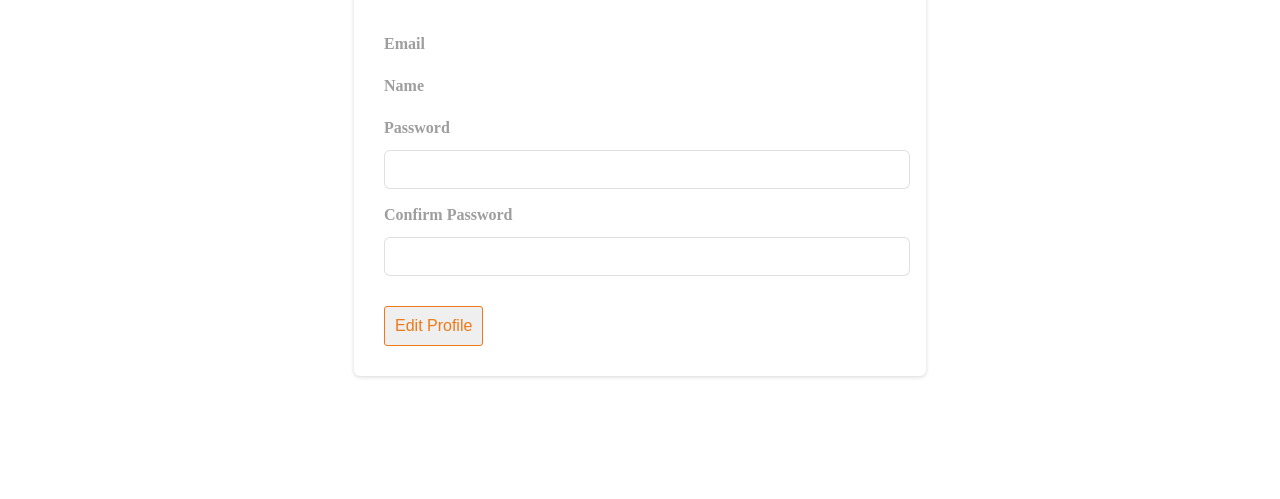
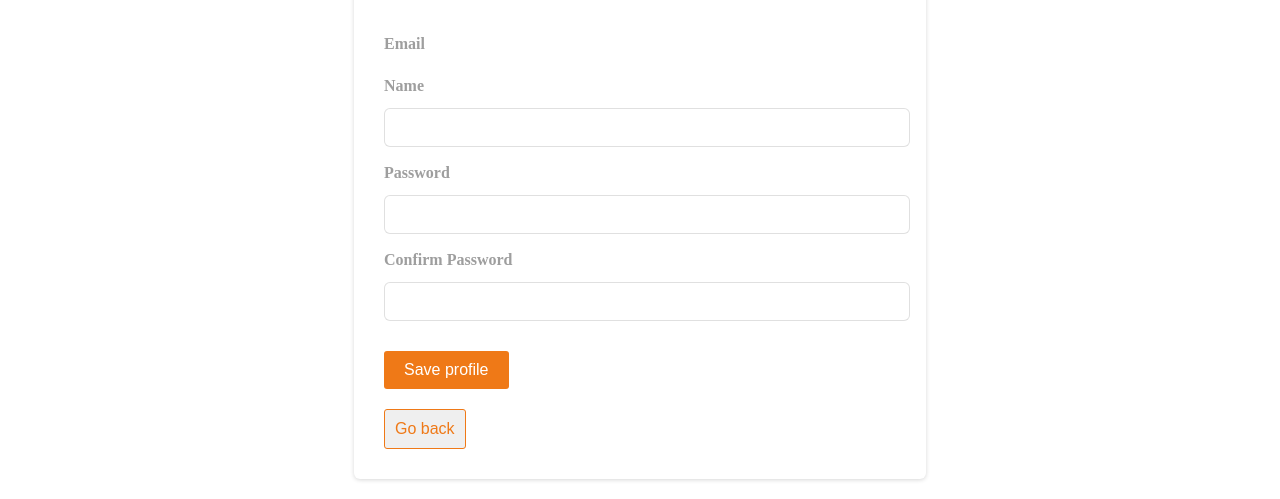
Before and after one commit to avisinghal6/React-Codeial, a React (Create React App) app: page /Settings in a window 1280 px wide. Both pictures are taken after a click on the button "Edit Profile". Shown: the part 266-765 px from the top of the page. Built offline with nearby package versions, Linux system fonts and the light colour scheme.

Commit message:
updated ui settings

```diff
--- a/src/components/Navbar.js
+++ b/src/components/Navbar.js
@@ -15,7 +15,7 @@ const Navbar = () => {
         {auth.user && (
           <div className={styles.user}>
             <Link to="/Settings">
-              <img alt="Avatar" src=" " className={styles.userDp} />
+              <img alt="" src=" " className={styles.userDp} />
             </Link>
             <span> {auth.user.name}</span>
           </div>
--- a/src/pages/Settings.js
+++ b/src/pages/Settings.js
@@ -1,8 +1,17 @@
+import { useState } from 'react';
+
 import styles from '../styles/settings.module.css';
 import { useAuth } from '../hooks';
 
 const Settings = () => {
   const auth = useAuth();
+  const [editMode, setEditMode] = useState(false);
+  const [name, setName] = useState(auth.user?.name ? auth.user.name : '');
+  const [password, setPassword] = useState('');
+  const [confirmPassword, setConfirmPassword] = useState('');
+  const [savingForm, setSavingForm] = useState(false);
+
+  const updateProfile = () => {};
 
   return (
     <div className={styles.settings}>
@@ -20,21 +29,63 @@ const Settings = () => {
 
       <div className={styles.field}>
         <div className={styles.fieldLabel}>Name</div>
-        <div className={styles.fieldValue}>{auth.user?.name}</div>
+        {editMode ? (
+          <input
+            type="text"
+            value={name}
+            onChange={(e) => setName(e.target.value)}
+          />
+        ) : (
+          <div className={styles.fieldValue}>{auth.user?.email}</div>
+        )}
       </div>
 
+      {editMode && (
+        <>
           <div className={styles.field}>
             <div className={styles.fieldLabel}>Password</div>
-        <input type="password" />
+            <input
+              type="password"
+              value={password}
+              onChange={(e) => setPassword(e.target.value)}
+            />
           </div>
 
           <div className={styles.field}>
             <div className={styles.fieldLabel}>Confirm Password</div>
-        <input type="password" />
+            <input
+              type="password"
+              value={confirmPassword}
+              onChange={(e) => setConfirmPassword(e.target.value)}
+            />
           </div>
+        </>
+      )}
 
       <div className={styles.btnGrp}>
-        <button className={`button ${styles.editBtn}`}>Edit Profile</button>
+        {editMode ? (
+          <>
+            <button
+              className={`button ${styles.saveBtn}`}
+              onClick={updateProfile}
+            >
+              {savingForm ? 'Saving profile...' : 'Save profile'}
+            </button>
+            <button
+              className={`button ${styles.editBtn}`}
+              onClick={() => setEditMode(false)}
+            >
+              Go back
+            </button>
+          </>
+        ) : (
+          <button
+            className={`button ${styles.editBtn}`}
+            onClick={() => setEditMode(true)}
+          >
+            Edit Profile
+          </button>
+        )}
       </div>
     </div>
   );
```
Lines whose indentation alone changed are shown as unchanged.
